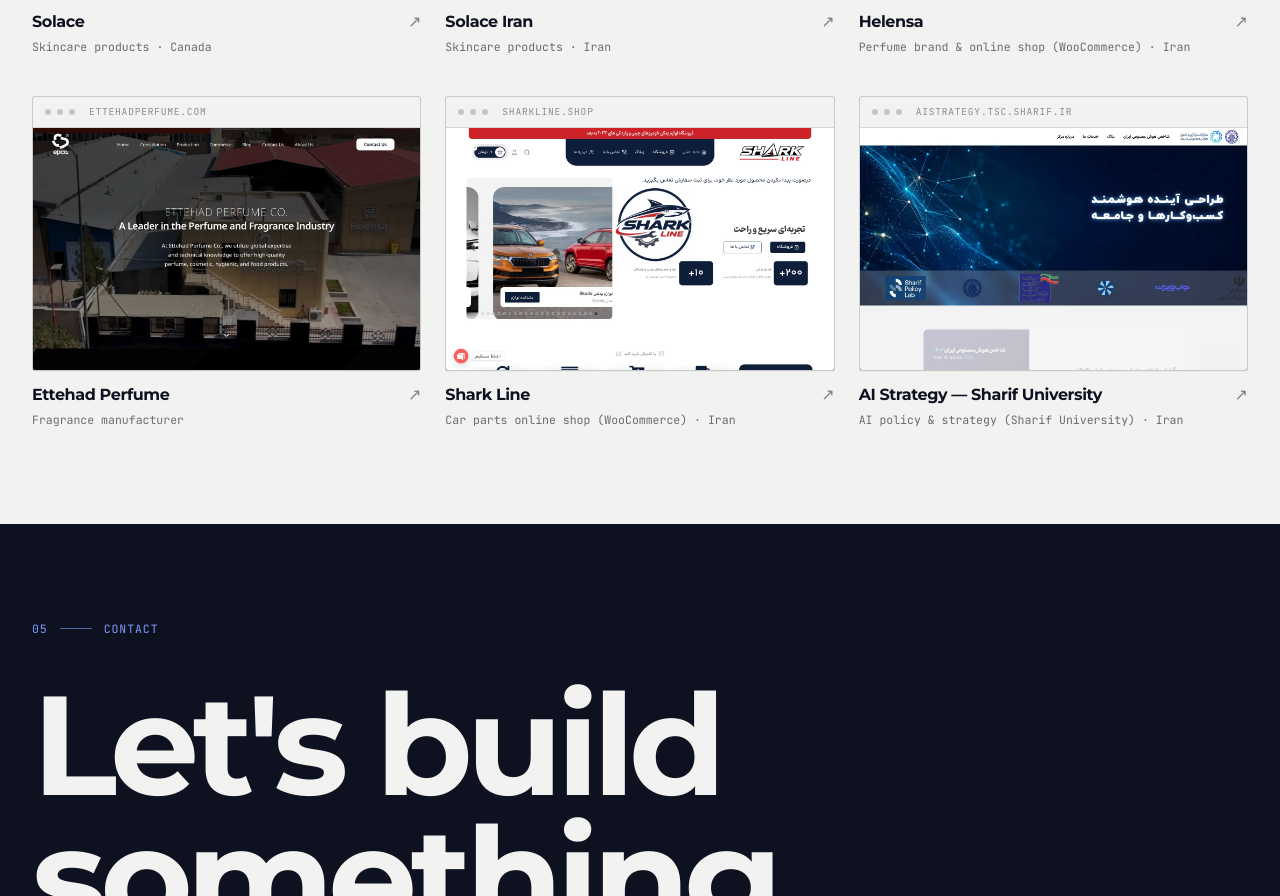
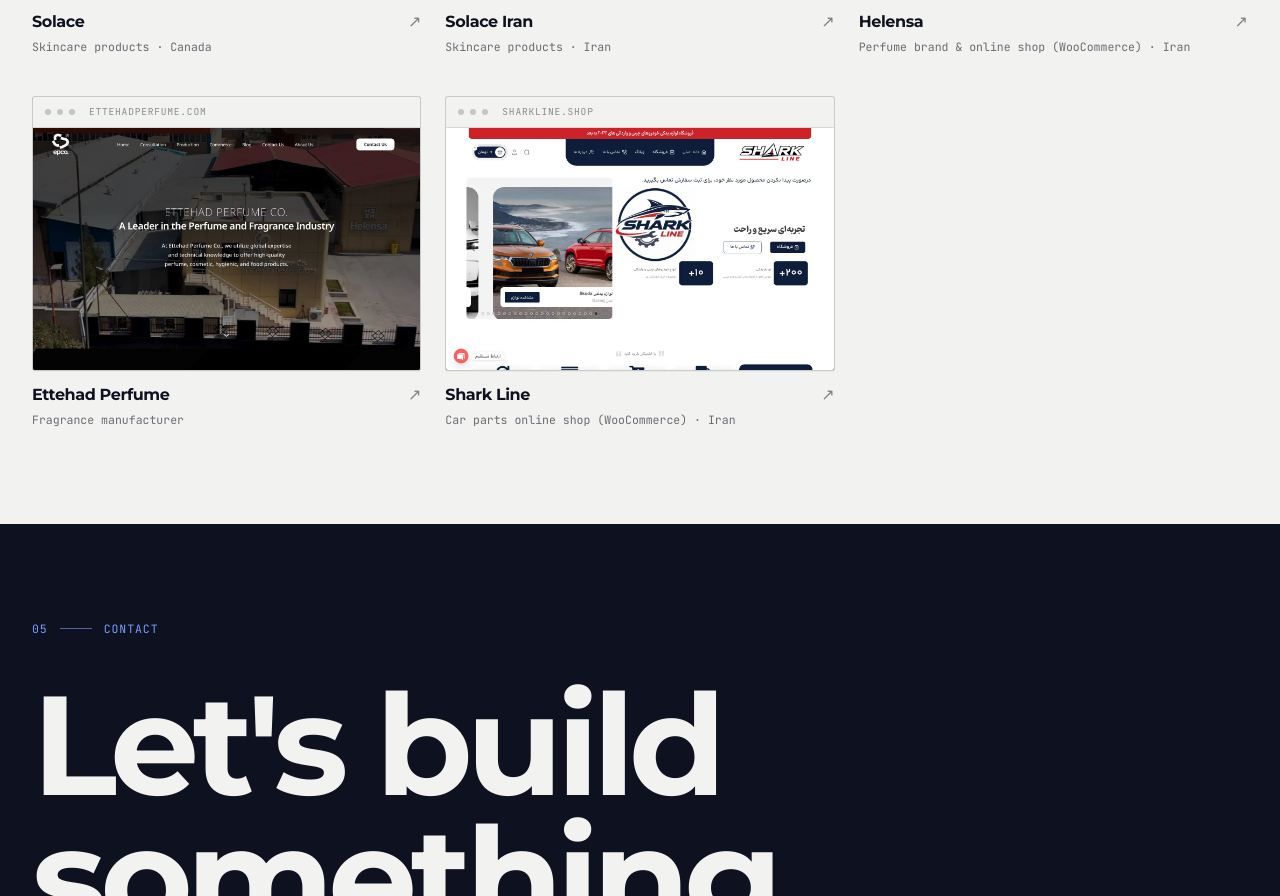
Before and after one commit to Mohammad78SD/mimscript-site, a Next.js app: page /projects in a window 1280 px wide. Shown: the part 3627-4523 px from the top of the page. Built offline with nearby package versions, Linux system fonts and the light colour scheme.

Commit message:
chore: remove AI Strategy client, use Lior homepage hero screenshot

```diff
--- a/src/data/clients.ts
+++ b/src/data/clients.ts
@@ -70,11 +70,4 @@
     region: "Iran",
     image: "/clients/sharkline-shop.webp",
   },
-  {
-    name: "AI Strategy — Sharif University",
-    url: "https://aistrategy.tsc.sharif.ir",
-    industry: "AI policy & strategy (Sharif University)",
-    region: "Iran",
-    image: "/clients/aistrategy-tsc-sharif-ir.webp",
-  },
 ];
```
Also changed, not shown: public/clients/aistrategy-tsc-sharif-ir.webp (deleted), public/clients/lior-jewellery-com.webp.
